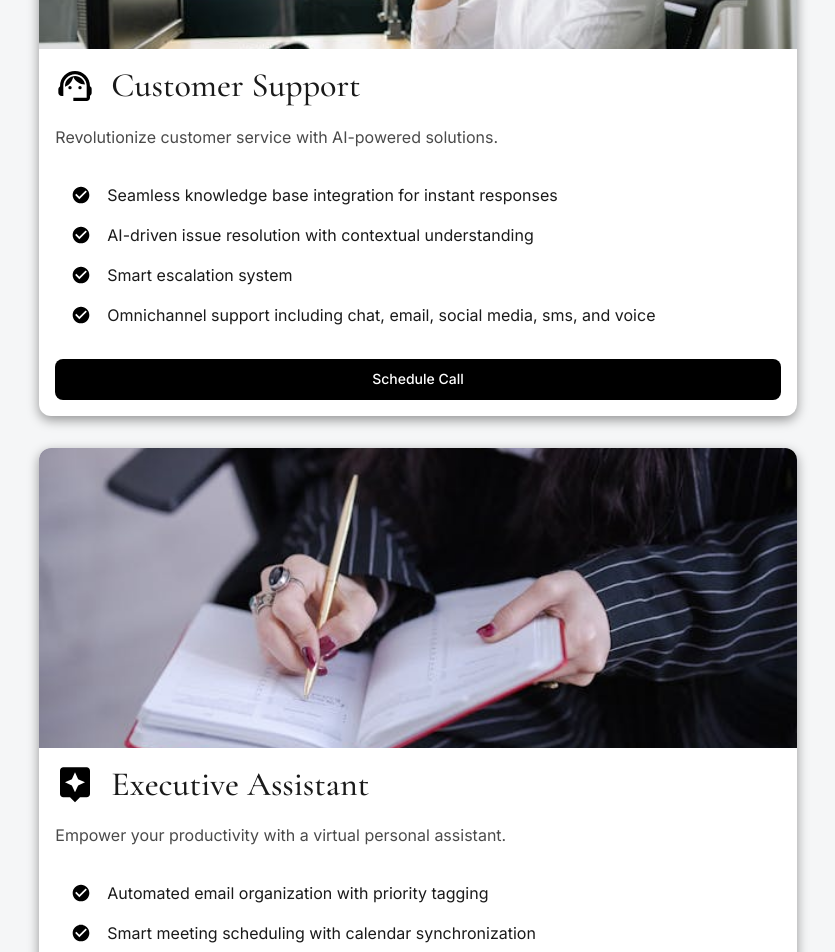
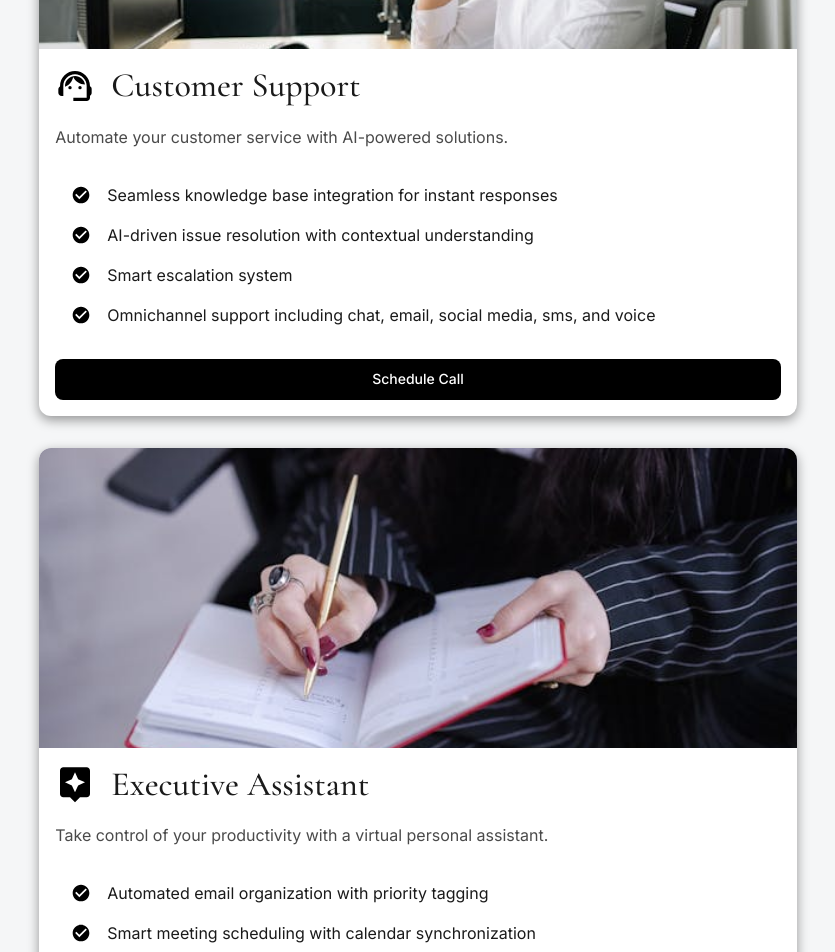
Before and after one commit to justinkahrs/senna-automation, a Next.js app: page /products in a window 1280 px wide. Shown: the part 600-1552 px from the top of the page, without its empty margins (222-1057 px from the left). Built offline with nearby package versions, Linux system fonts and the light colour scheme.

Commit message:
fix: copy changes

```diff
--- a/src/app/products/products.ts
+++ b/src/app/products/products.ts
@@ -12,7 +12,7 @@ export const products: Product[] = [
   {
     title: "Customer Support",
     icon: SupportAgentIcon,
-    description: "Revolutionize customer service with AI-powered solutions.",
+    description: "Automate your customer service with AI-powered solutions.",
     features: [
       "Seamless knowledge base integration for instant responses",
       "AI-driven issue resolution with contextual understanding",
@@ -28,7 +28,8 @@ export const products: Product[] = [
   {
     title: "Executive Assistant",
     icon: AssistantIcon,
-    description: "Empower your productivity with a virtual personal assistant.",
+    description:
+      "Take control of your productivity with a virtual personal assistant.",
     features: [
       "Automated email organization with priority tagging",
       "Smart meeting scheduling with calendar synchronization",
@@ -99,9 +100,9 @@ export const products: Product[] = [
       "Boost your social media presence with intelligent automation.",
     features: [
       "Fully automated multi-platform social media campaign management",
-      "AI-driven smart audience targeting and retargeting",
-      "Real-time performance tracking and continuous optimization",
-      "Automated A/B testing for enhanced ROI",
+      "AI-driven smart audience targeting",
+      "AI-driven content beyond just text",
+      "Automated engagement for creating new leads",
     ],
     media: {
       src: "/social-media.jpg",
@@ -115,8 +116,8 @@ export const products: Product[] = [
     description:
       "Streamline your lead generation and outreach with our smart tools.",
     features: [
-      "Automated lead discovery via Google Maps and LinkedIn",
-      "AI-powered email personalization for better engagement",
+      "Automated lead discovery via Google Maps, LinkedIn, and more",
+      "AI-powered hyper personalization for better engagement",
       "Advanced lead scoring and automated qualification processes",
       "CRM integration for seamless lead tracking",
     ],
```
